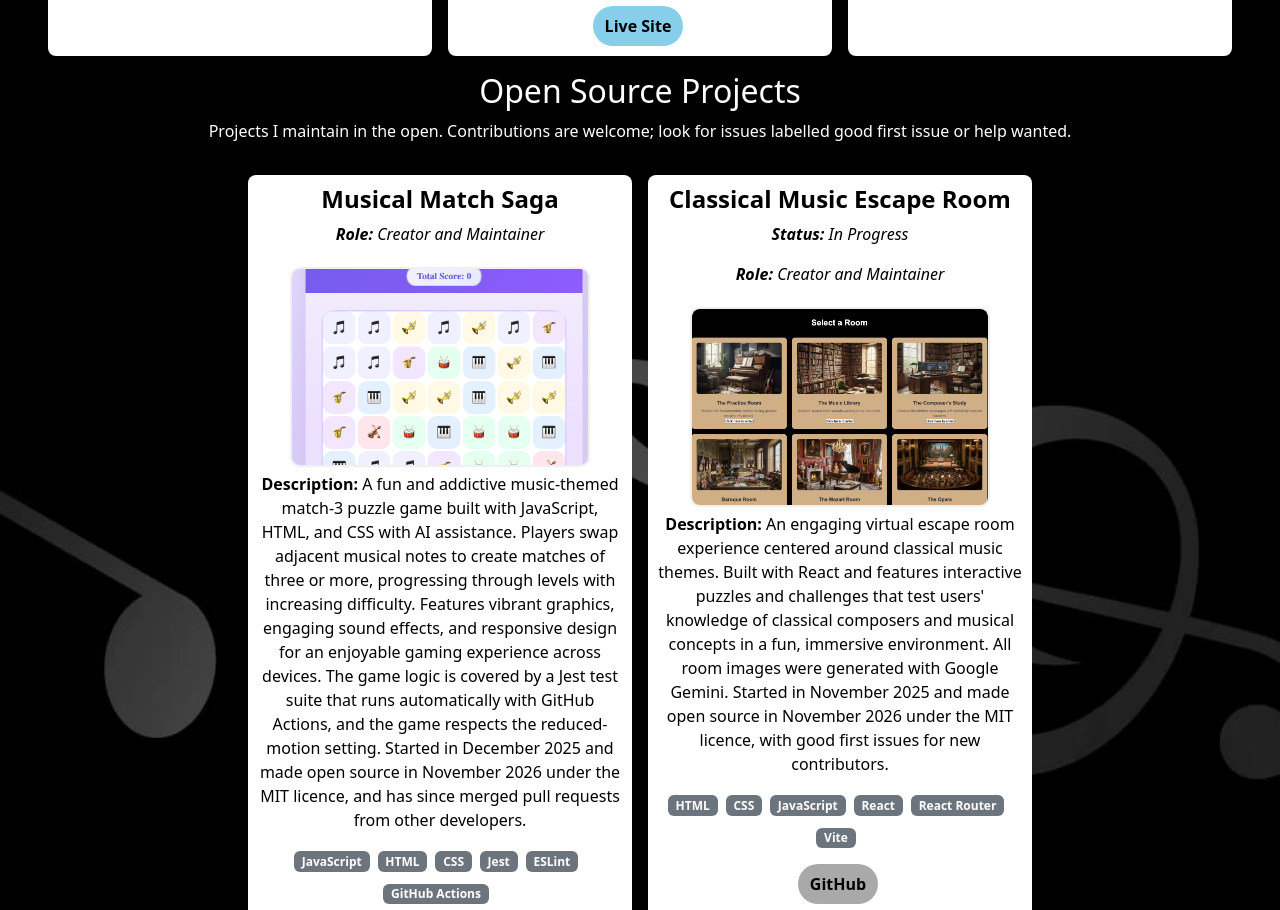
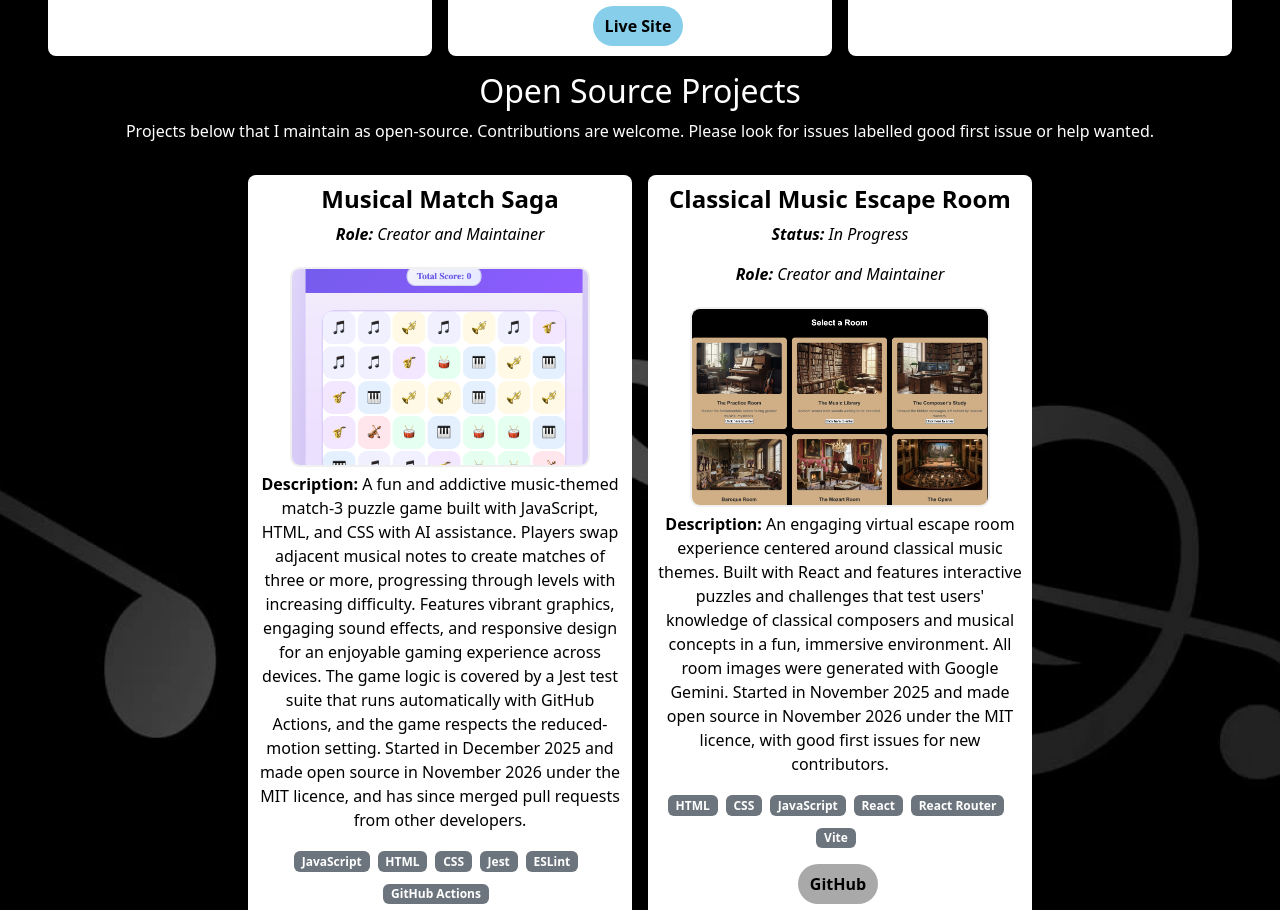
Before and after one commit to hannahro15/Hannah-Portfolio-Site, a React (Create React App) app: page /Hannah-Portfolio-Site/projects in a window 1280 px wide. Shown: the part 3496-4406 px from the top of the page. Built offline with nearby package versions, Linux system fonts and the light colour scheme.

Commit message:
Amend intro for open source projects section on projects page

```diff
--- a/src/pages/projects/Projects.js
+++ b/src/pages/projects/Projects.js
@@ -29,7 +29,7 @@ function Projects() {
             </section>
             <section>
                 <h2>Open Source Projects</h2>
-                <p className="section-intro">Projects I maintain in the open. Contributions are welcome; look for issues labelled good first issue or help wanted.</p>
+                <p className="section-intro">Projects below that I maintain as open-source. Contributions are welcome. Please look for issues labelled good first issue or help wanted.</p>
                 <div className="projects-grid">
                 {open_source_projects.map((project) => (
                     <ProjectCard key={project.id} project={project} />
```
